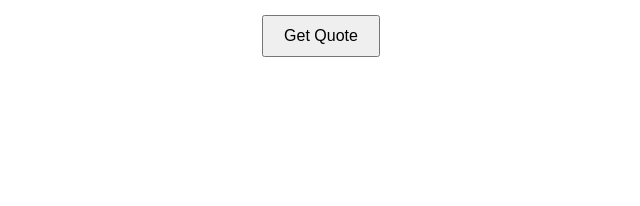
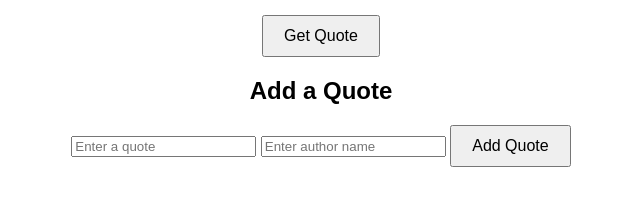
Before and after one commit to Ify-O/Code-Generator, a plain HTML site: page Frontend/index.html in a window 1280 px wide. Shown: the part 132-338 px from the top of the page, without its empty margins (319-959 px from the left). Drawn offline with Linux system fonts and the light colour scheme.

Commit message:
feat: add form for submitting new quotes and display message area

```diff
--- a/Frontend/index.html
+++ b/Frontend/index.html
@@ -5,6 +5,7 @@
     <title>Quote Generator</title>
     <link rel="stylesheet" href="style.css" />
   </head>
+
   <body>
     <h1>Quote Generator</h1>
 
@@ -12,6 +13,18 @@
 
     <button id="btn">Get Quote</button>
 
+    <h2>Add a Quote</h2>
+
+    <form id="quote-form">
+      <input type="text" id="new-quote" placeholder="Enter a quote" />
+
+      <input type="text" id="author" placeholder="Enter author name" />
+
+      <button type="submit">Add Quote</button>
+    </form>
+
+    <p id="message"></p>
+
     <script src="script.js"></script>
   </body>
 </html>
```
